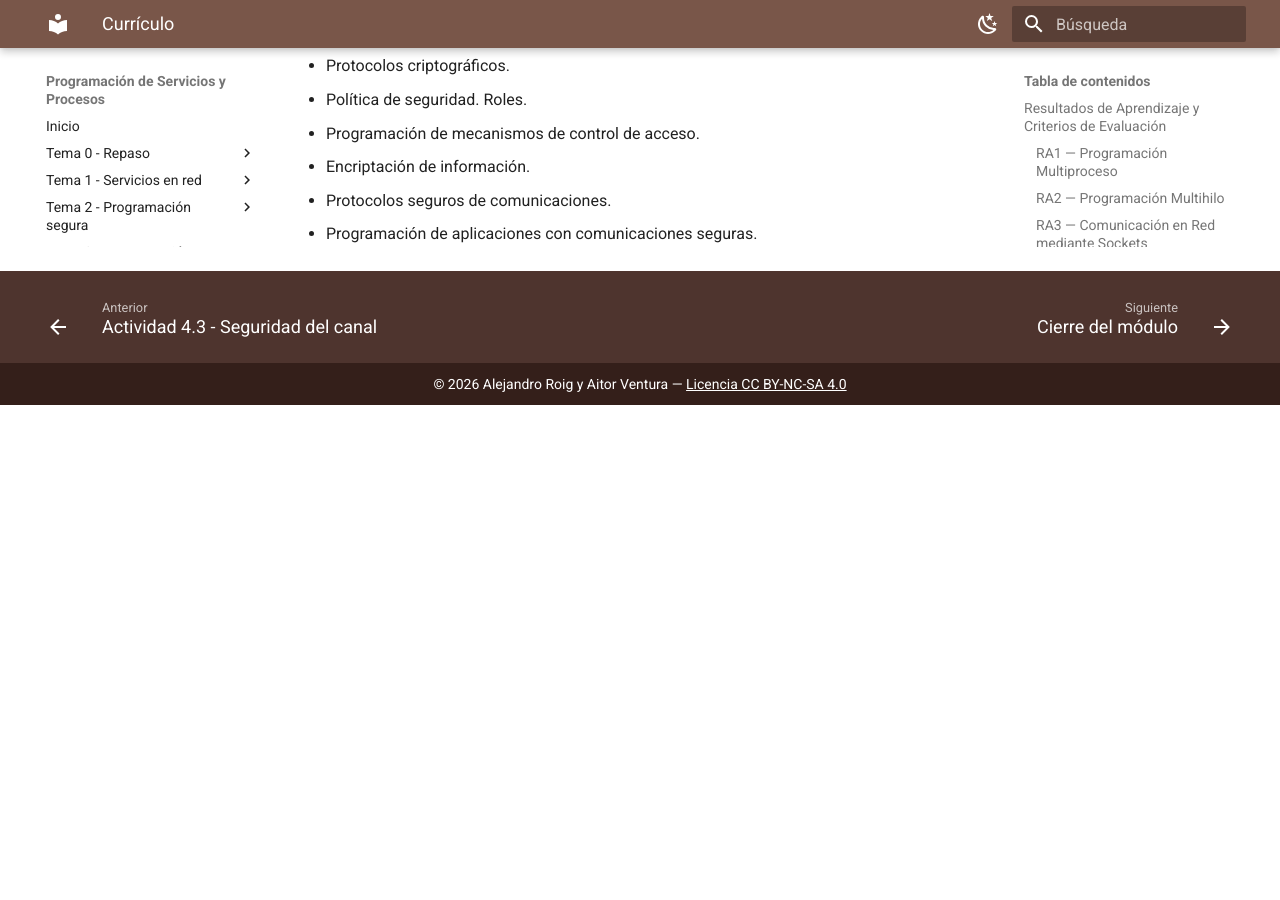
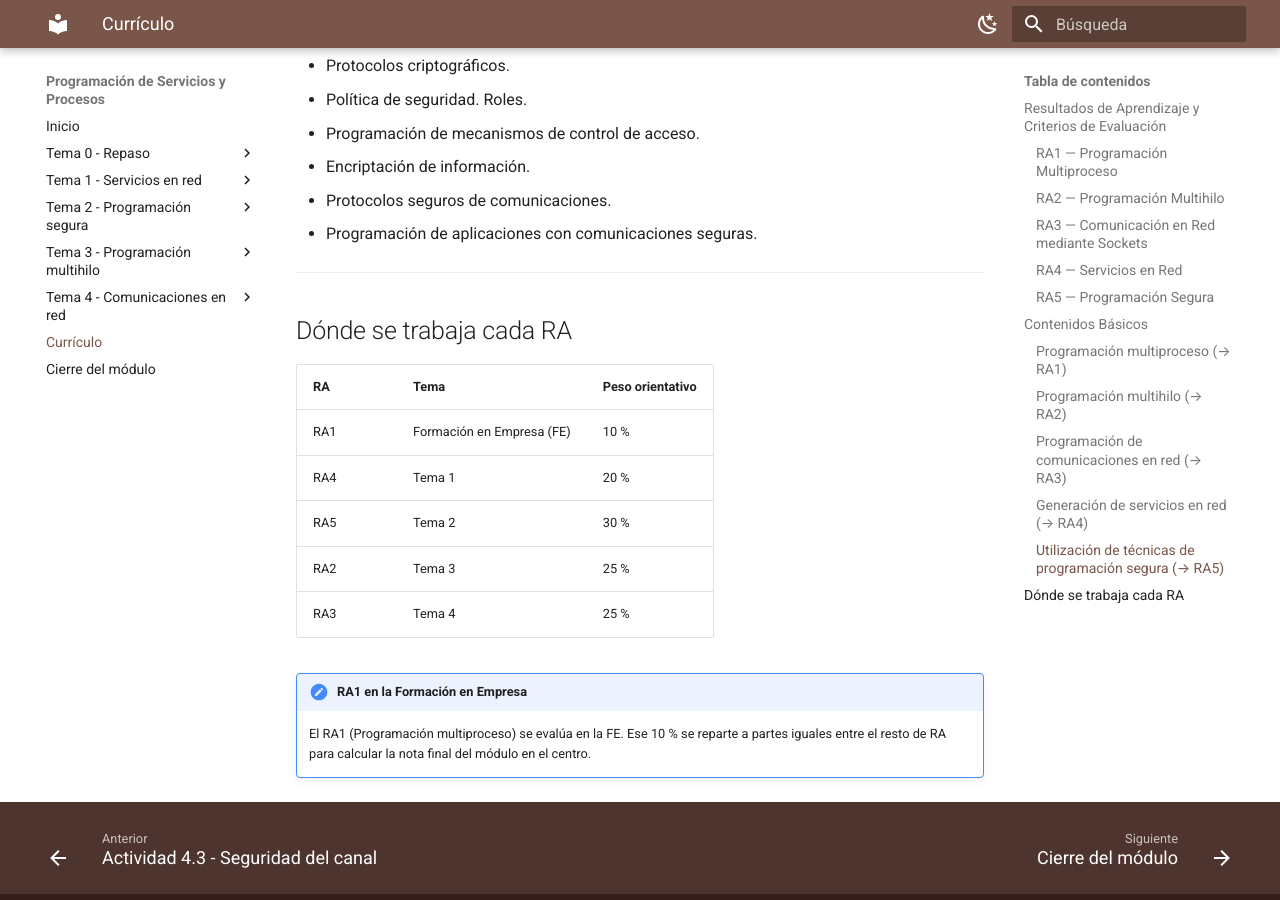
Before and after one commit to aitorventura/programacion-servicios-procesos, an MkDocs documentation site: the page built from docs/curriculum.md, in a window 1280 px wide and 900 px high, scrolled down 4861 px. Built offline with MkDocs 1.6.1 and Material for MkDocs 9.7.7, drawn with Linux system fonts in a browser that asks for light colours; before the commit the page ends 5266 px from its top, so only the background shows below that.

Commit message:
Añade la tabla RA-Tema al currículo
Muestra dónde se trabaja cada RA y su peso orientativo en la nota
final, incluyendo cómo se reparte el 10% del RA1 (evaluado en FE)
entre el resto.

Co-Authored-By: Claude Sonnet 5 <noreply@anthropic.com>

```diff
--- a/docs/curriculum.md
+++ b/docs/curriculum.md
@@ -129,3 +129,18 @@
 - Encriptación de información.
 - Protocolos seguros de comunicaciones.
 - Programación de aplicaciones con comunicaciones seguras.
+
+---
+
+## Dónde se trabaja cada RA
+
+| RA | Tema | Peso orientativo |
+|---|---|---|
+| RA1 | Formación en Empresa (FE) | 10 % |
+| RA4 | Tema 1 | 20 % |
+| RA5 | Tema 2 | 30 % |
+| RA2 | Tema 3 | 25 % |
+| RA3 | Tema 4 | 25 % |
+
+!!! note "RA1 en la Formación en Empresa"
+    El RA1 (Programación multiproceso) se evalúa en la FE. Ese 10 % se reparte a partes iguales entre el resto de RA para calcular la nota final del módulo en el centro.
```
